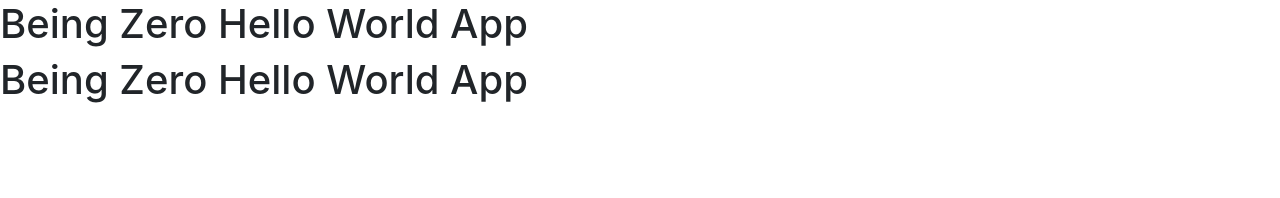
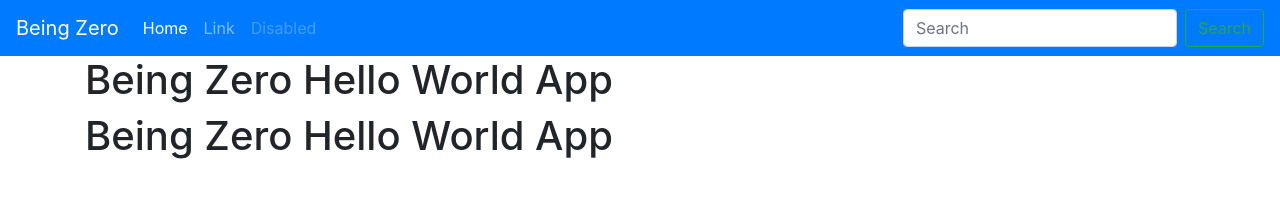
Before and after one commit to sandywadhwa/bz-web-template, a website: page frontend/views/index.html in a window 1280 px wide. Drawn offline with nearby package versions, Linux system fonts and the light colour scheme; files that its build step writes are made by us from their sources; no server answers.

Commit message:
Adding Navbar (static) to the page

```diff
--- a/frontend/views/index.html
+++ b/frontend/views/index.html
@@ -20,9 +20,36 @@
 
   <body>
 
-    <h1 id='appName'>Being Zero Hello World App</h1>
-    <h1 id='appVersion'>Being Zero Hello World App</h1>
+    <!-- NAVBAR -->
+    <nav class="navbar navbar-expand-lg navbar-dark bg-primary">
+      <button class="navbar-toggler" type="button" data-toggle="collapse" data-target="#navbarTogglerDemo01" aria-controls="navbarTogglerDemo01" aria-expanded="false" aria-label="Toggle navigation">
+        <span class="navbar-toggler-icon"></span>
+      </button>
 
+      <div class="collapse navbar-collapse" id="navbarTogglerDemo01">
+        <a class="navbar-brand" href="#">Being Zero</a>
+        <ul class="navbar-nav mr-auto mt-2 mt-lg-0">
+          <li class="nav-item active">
+            <a class="nav-link" href="#">Home <span class="sr-only">(current)</span></a>
+          </li>
+          <li class="nav-item">
+            <a class="nav-link" href="#">Link</a>
+          </li>
+          <li class="nav-item">
+            <a class="nav-link disabled" href="#" tabindex="-1" aria-disabled="true">Disabled</a>
+          </li>
+        </ul>
+        <form class="form-inline my-2 my-lg-0">
+          <input class="form-control mr-sm-2" type="search" placeholder="Search" aria-label="Search">
+          <button class="btn btn-outline-success my-2 my-sm-0" type="submit">Search</button>
+        </form>
+      </div>
+    </nav>
+
+    <div class="container">
+      <h1 id='appName'>Being Zero Hello World App</h1>
+      <h1 id='appVersion'>Being Zero Hello World App</h1>
+    </div>
     <!--
         <script src="/js/external/jquery.min.js"></script>
         <script src="/js/external/jquery-ui.min.js"></script>
```
